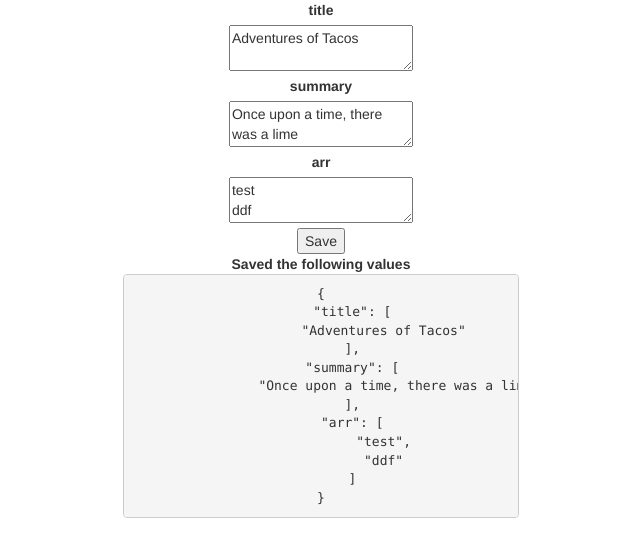
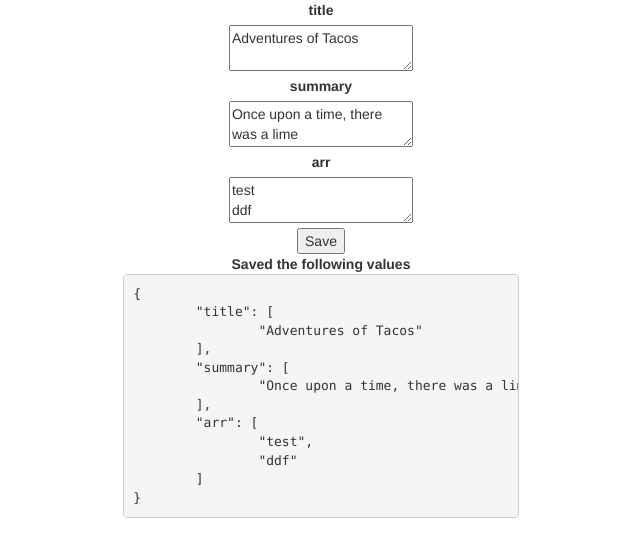
Before and after one commit to adcostanza/json-form-generator-angular4, an Angular app: page / in a window 1280 px wide. Both pictures are taken after a click on the button "Save". Shown: the top 556 px of the page, without its empty margins (319-959 px from the left). Built offline with nearby package versions, Linux system fonts and the light colour scheme.

Commit message:
Made JSON way more readable by aligning left in pre

```diff
--- a/src/app/form.generator.html
+++ b/src/app/form.generator.html
@@ -12,6 +12,6 @@
 
   <div *ngIf="payLoad" class="form-row">
     <strong>Saved the following values</strong>
-	<pre>{{payLoad}}</pre>
+	<pre class="text-left">{{payLoad}}</pre>
   </div>
   </div>
```
